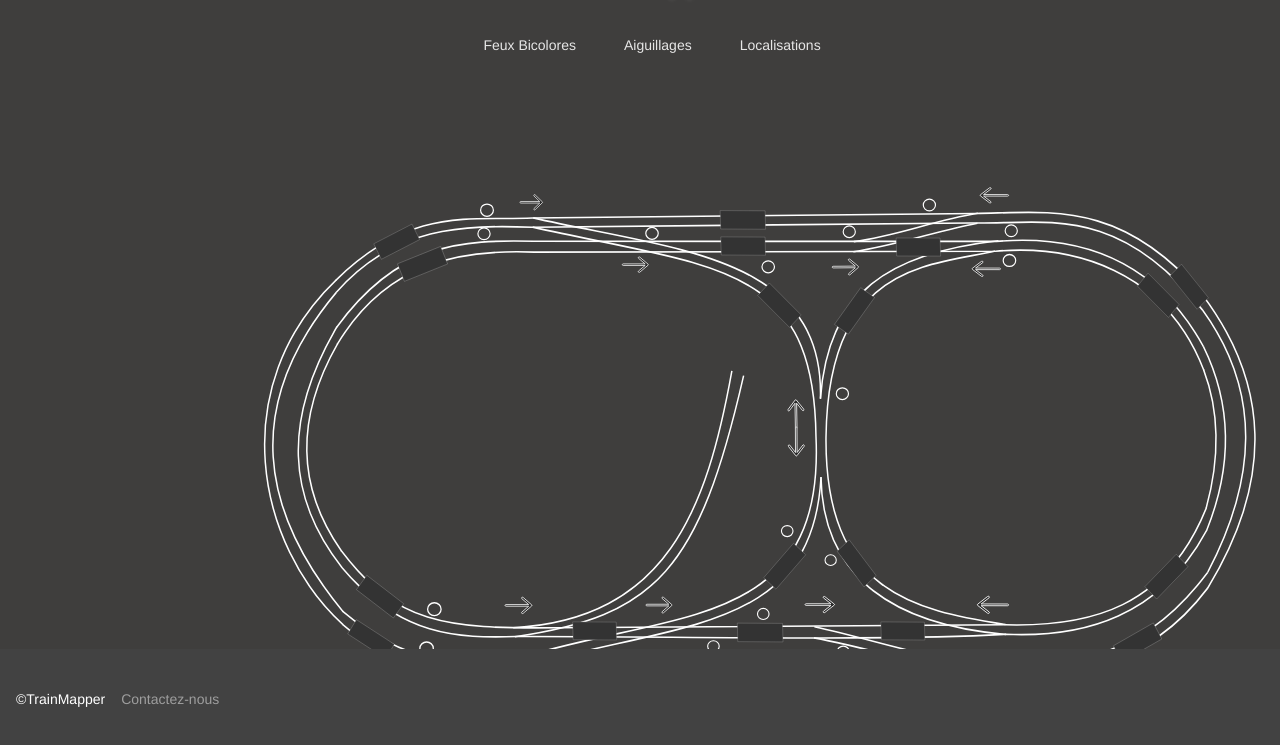
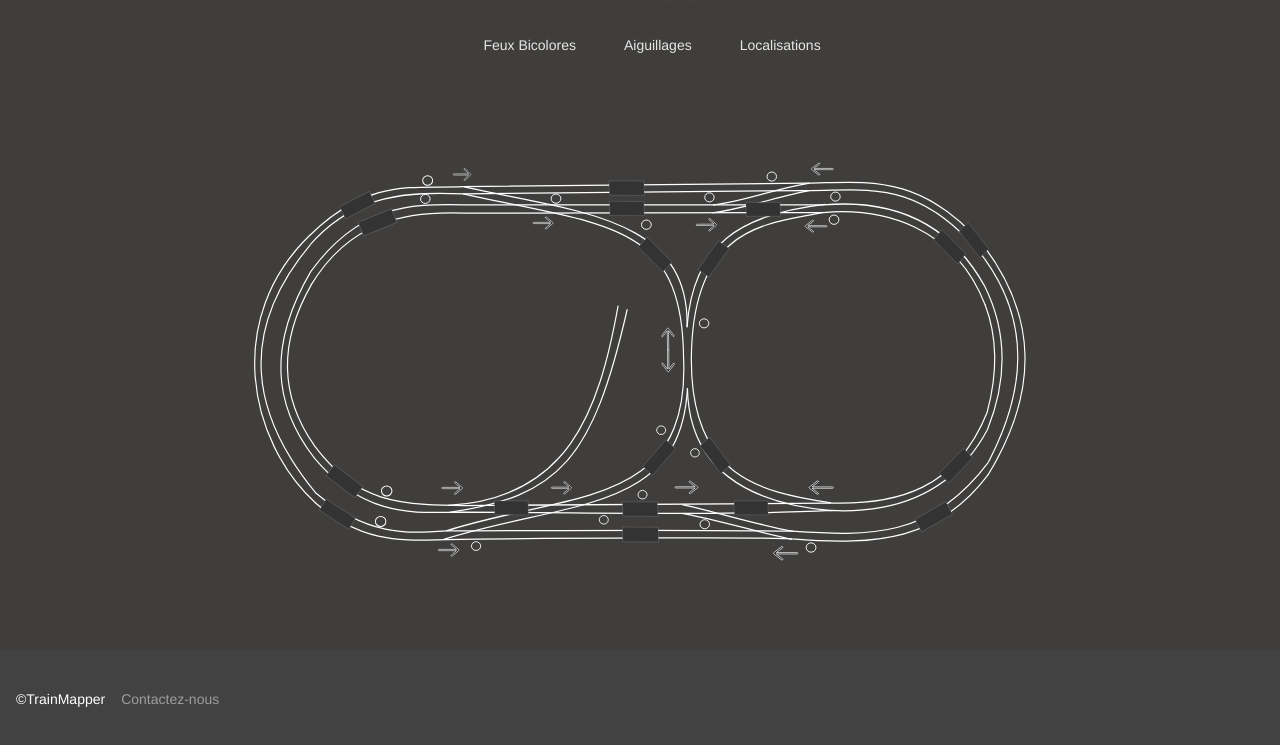
Before and after one commit to AlvinFrey/TrainMapper, a website: page web/index.html in a window 1280 px wide. Shown: the part 51-796 px from the top of the page. Drawn offline with nearby package versions, Linux system fonts and the light colour scheme; no server answers.

Commit message:
Envoi résponsive 2

```diff
--- a/web/index.html
+++ b/web/index.html
@@ -42,7 +42,6 @@
         </div>
     </header>
 
-        <main class="mdl-layout__content">
             <svg
                     xmlns:dc="http://purl.org/dc/elements/1.1/"
                     xmlns:cc="http://creativecommons.org/ns#"
@@ -1312,9 +1311,6 @@
                 </g>
             </svg>
 
-
-        </main>
-
         <footer class="mdl-mini-footer">
             <div class="mdl-mini-footer__left-section">
                 <div class="mdl-logo">©TrainMapper</div>
```
